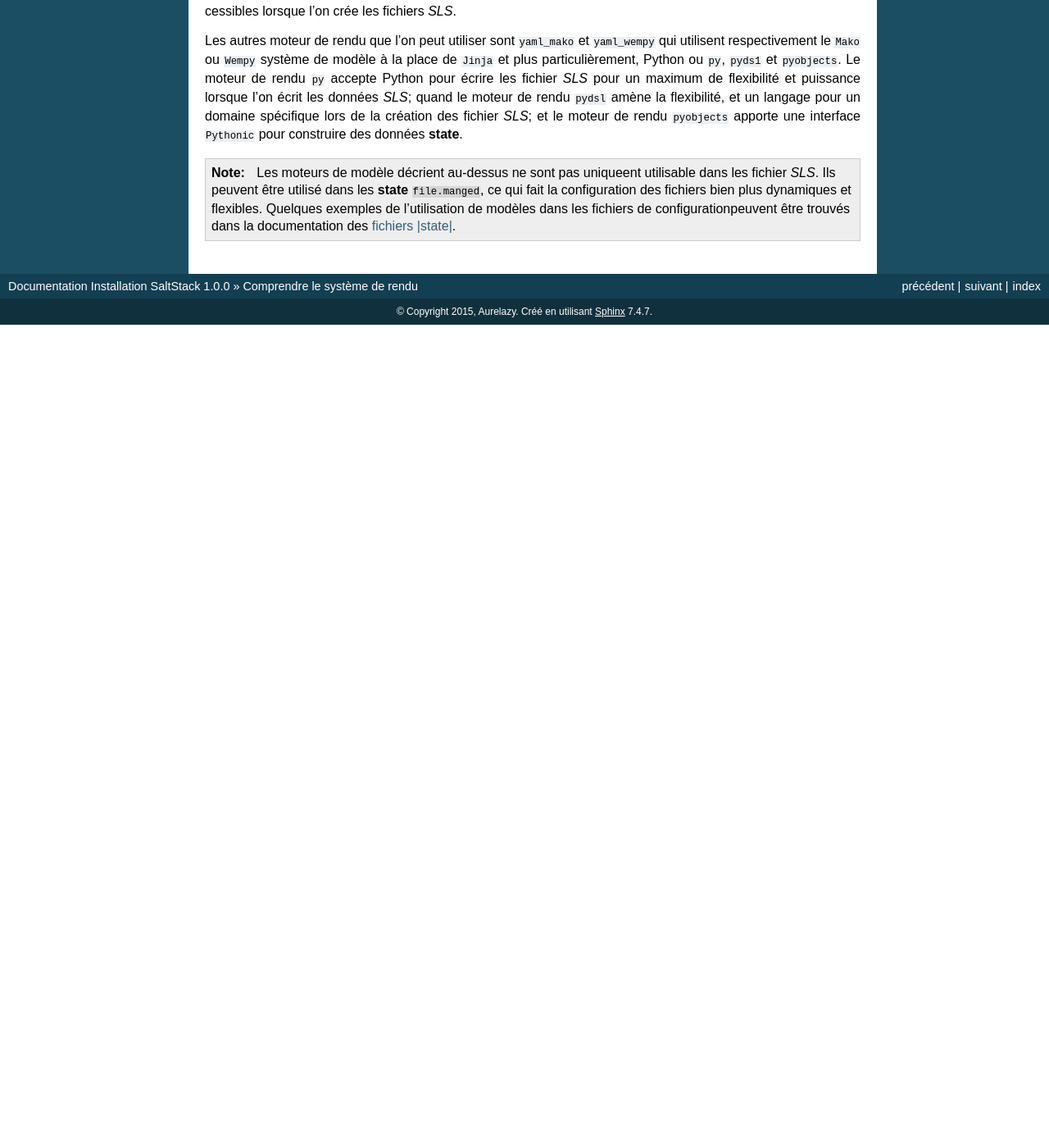
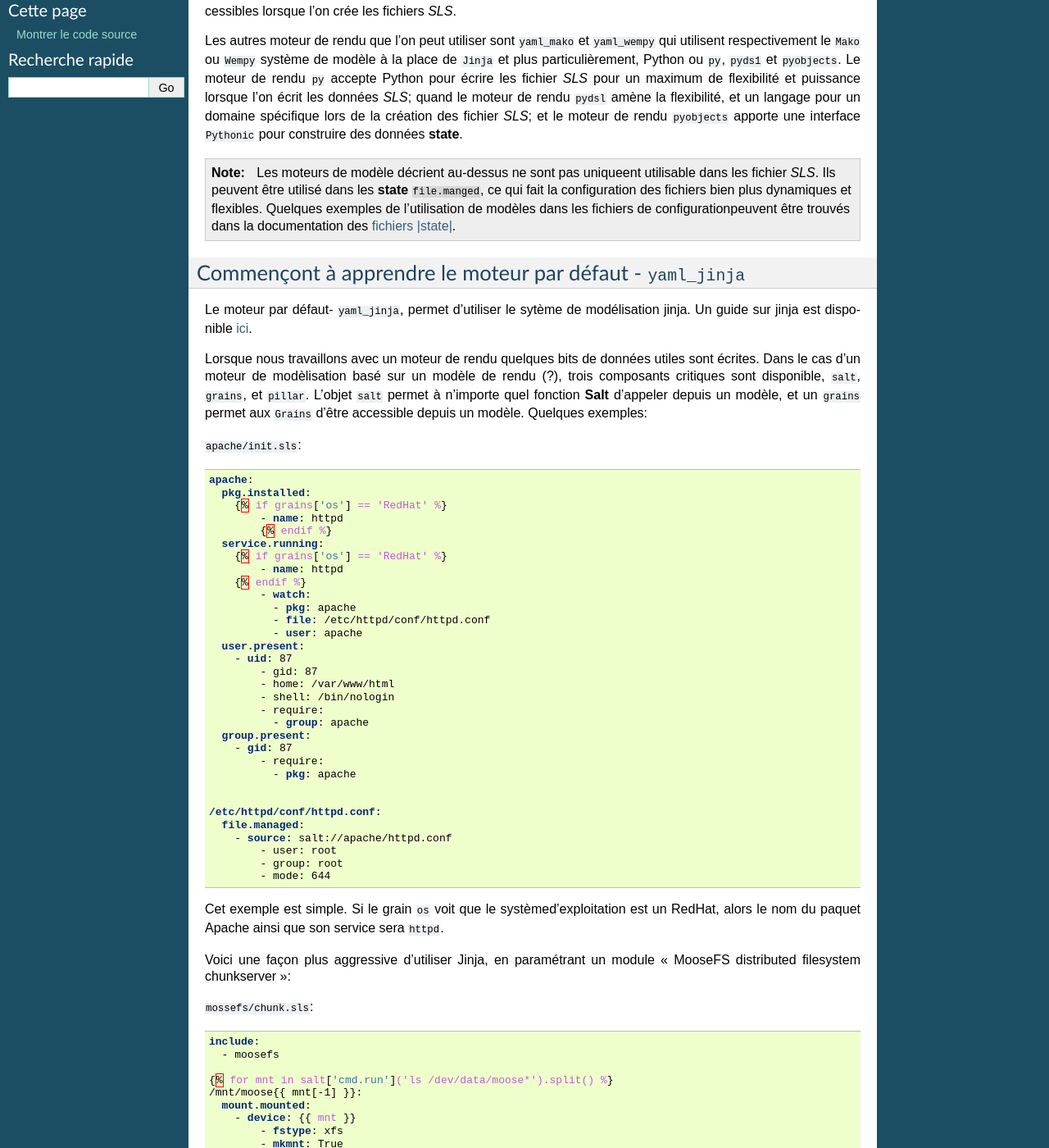
Before and after one commit to aurelazy/Install_SaltStack, a Sphinx documentation site: the page built from docs/Render_System.rst, in a window 1280 px wide and 1400 px high, scrolled down 270 px. Shown: the whole window at 82% size. Built offline with Sphinx 7.4.7, drawn with Linux system fonts in a browser that asks for light colours; before the commit the page ends 900 px from its top, so only the background shows below that; some of the changed text lies outside the part shown.

Commit message:
Ajout paragraphe

```diff
--- a/docs/Render_System.rst
+++ b/docs/Render_System.rst
@@ -32,3 +32,118 @@ et le moteur de rendu ``pyobjects`` apporte une interface ``Pythonic`` pour cons
 	Les moteurs de modèle décrient au-dessus ne sont pas uniqueent utilisable dans les fichier |sls|.
 	Ils peuvent être utilisé dans les |state| ``file.manged``, ce qui fait la configuration des fichiers bien plus dynamiques et flexibles.
 	Quelques exemples de l'utilisation de modèles dans les fichiers de configurationpeuvent être trouvés dans la documentation des :ref:`fichiers |state| <ref_salt.state.file>`.
+
+
+
+Commençont à apprendre le moteur par défaut - ``yaml_jinja``
+--------------------------------------------------------------
+
+Le moteur par défaut- ``yaml_jinja``, permet d'utiliser le sytème de modélisation jinja.
+Un guide sur jinja est disponible `ici <http://jinja.pocoo.org/docs>`_.
+
+Lorsque nous travaillons avec un moteur de rendu quelques bits de données utiles sont écrites.
+Dans le cas d'un moteur de modèlisation basé sur un modèle de rendu (?), trois composants critiques sont disponible, ``salt``, ``grains``, et ``pillar``.
+L'objet ``salt`` permet à n'importe quel fonction |salt| d'appeler depuis un modèle, et un ``grains`` permet aux ``Grains`` d'être accessible depuis un modèle.
+Quelques exemples:
+
+
+``apache/init.sls``:
+
+.. code-block:: yaml
+
+	apache:
+	  pkg.installed:
+	    {% if grains['os'] == 'RedHat' %}
+		- name: httpd
+		{% endif %}
+	  service.running:
+	    {% if grains['os'] == 'RedHat' %}
+		- name: httpd
+	    {% endif %}
+		- watch:
+		  - pkg: apache
+		  - file: /etc/httpd/conf/httpd.conf
+		  - user: apache
+	  user.present:
+	    - uid: 87
+		- gid: 87
+		- home: /var/www/html
+		- shell: /bin/nologin
+		- require:
+		  - group: apache
+	  group.present:
+	    - gid: 87
+		- require:
+		  - pkg: apache
+
+
+	/etc/httpd/conf/httpd.conf:
+	  file.managed:
+	    - source: salt://apache/httpd.conf
+		- user: root
+		- group: root
+		- mode: 644
+
+
+Cet exemple est simple.
+Si le grain ``os`` voit que le systèmed'exploitation est un RedHat, alors le nom du paquet Apache ainsi que son service sera ``httpd``.
+
+Voici une façon plus aggressive d'utiliser Jinja, en paramétrant un module "MooseFS distributed filesystem chunkserver":
+
+``mossefs/chunk.sls``:
+
+.. code-block:: yaml
+
+	include:
+	  - moosefs
+
+	{% for mnt in salt['cmd.run']('ls /dev/data/moose*').split() %}
+	/mnt/moose{{ mnt[-1] }}:
+	  mount.mounted:
+	    - device: {{ mnt }}
+		- fstype: xfs
+		- mkmnt: True
+	  file.directory:
+	    - user: mfs
+		- group: mfs
+		- require:
+		  - user: mfs
+		  - group: mfs
+	{% endfor %}
+
+
+	/etc/mfshdd.cfg:
+	  file.managed:
+	    - source: salt://mossefs/mfshdd.cfg
+		- user: root
+		- group: root
+		- mode: 644
+		- template: jinja
+		- require:
+		  - pkg: mfs-chunkserver
+
+	/etc/mfschunkserver.cfg:
+	  file.managed:
+	    - source: salt://mossefs/mfschunkserver.cfg
+		- user: root
+		- group: root
+		- mode: 644
+		- template: jinja
+		- require:
+		  - pkg: mfs-chunkserver
+
+	mfs-chunkserver:
+	  pkg.installed: []
+	mfschunkserver:
+	  service.running:
+	    - require:
+	{% for mnt in salt['cmd.run']('ls /dev/data/moose*') %}
+	      - mount: /mnt/moose{{ mnt[-1] }}
+		  - file: /mnt/moose{{ mnt[-1] }}
+	{% endfor %}
+		  - file: /etc/mfschunkserver.cfg
+		  - file: /etc/mfshdd.cfg
+		  - file: /var/lib/mfs
+
+
+A CONTINUER
```
